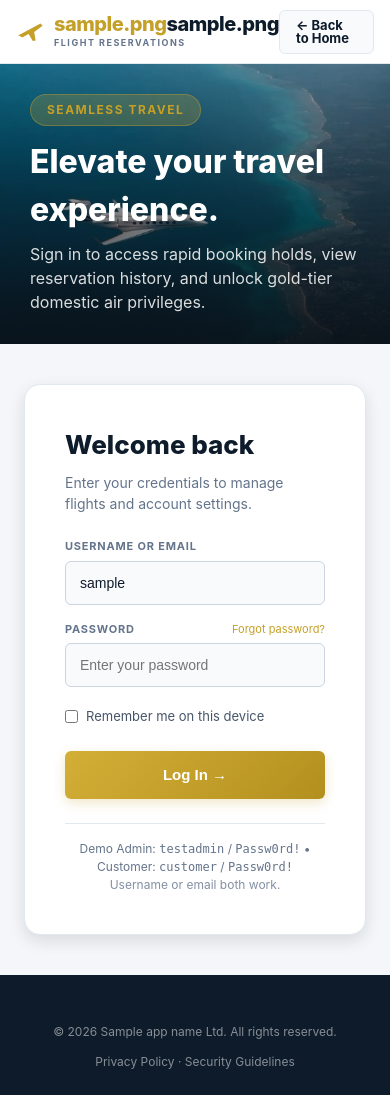
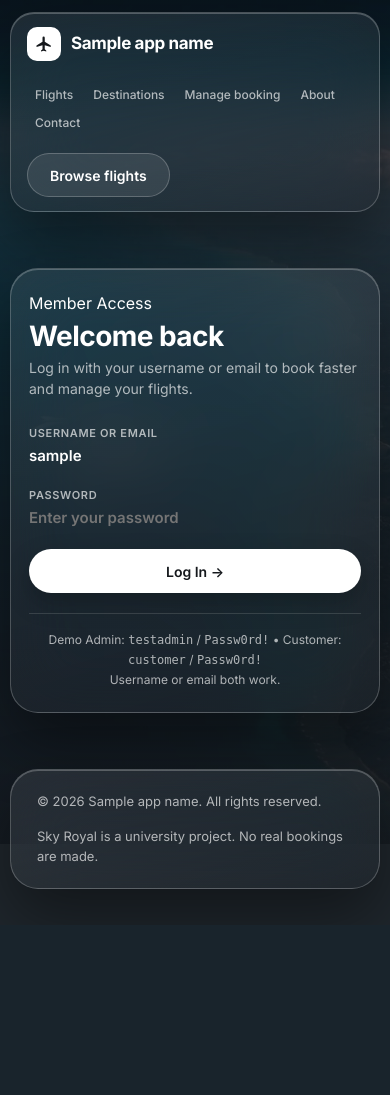
Before and after one commit to zennin7/flight-reservation-system, a Spring app: page /login in a window 390 px wide. After the commit the page ends 904 px from the top, so only its background shows below. Run offline with Thymeleaf, Linux system fonts and the light colour scheme; the template is opened without the code that fills it: most values are stand-ins (such as "Sample title", 1, 10 or a date in 2020); data that the repository does not hold is empty.

Commit message:
UI: glass login page, remove fake contacts, mobile layout, fix DOB/payment in web booking
Co-authored-by: SinikiweMasondo <osmasondo06@gmail.com>

Co-authored-by: ThelediMaluleka <theledimaluleka@gmail.com>

```diff
--- a/web/src/main/resources/public/css/style.css
+++ b/web/src/main/resources/public/css/style.css
@@ -1442,3 +1442,92 @@ a {
   border-color: var(--sv-red-status);
   background-color: var(--sv-red-bg);
 }
+
+@media (max-width: 640px) {
+  html, body {
+    overflow-x: hidden;
+    max-width: 100%;
+  }
+  .section {
+    padding-left: 12px;
+    padding-right: 12px;
+  }
+  .booking-checkout-container {
+    grid-template-columns: 1fr;
+    gap: 18px;
+  }
+  .cabin-container, .checkout-card, .flight-summary-bar {
+    max-width: 100%;
+    padding: 16px 12px;
+  }
+  .flight-summary-bar > div {
+    flex-direction: column;
+    align-items: flex-start !important;
+    gap: 8px;
+  }
+  .flight-summary-bar > div > div[style*="text-align: right"] {
+    text-align: left !important;
+  }
+}
+
+@media (max-width: 480px) {
+  .seat-row {
+    gap: 4px;
+  }
+  .seat-row-number {
+    width: 16px;
+    font-size: 11px;
+  }
+  .seat-aisle {
+    width: 10px;
+  }
+  .seat-badge {
+    width: 34px;
+    height: 34px;
+    font-size: 11px;
+  }
+}
+
+@media (max-width: 640px) {
+  *, *::before, *::after {
+    box-sizing: border-box;
+  }
+  html, body {
+    width: 100%;
+    max-width: 100vw;
+    overflow-x: hidden;
+  }
+  .section {
+    width: 100%;
+    max-width: 100vw;
+    padding: 12px 10px;
+    overflow-x: hidden;
+  }
+  .flight-summary-bar, .booking-checkout-container, .cabin-container, .checkout-card {
+    width: 100%;
+    max-width: 100%;
+    min-width: 0;
+  }
+  .flight-summary-bar h2 {
+    font-size: 16px !important;
+    word-break: break-word;
+  }
+}
+
+@media (max-width: 480px) {
+  .seat-badge {
+    width: 30px;
+    height: 30px;
+    font-size: 10px;
+  }
+  .seat-row {
+    gap: 3px;
+  }
+  .seat-aisle {
+    width: 8px;
+  }
+  .seat-row-number {
+    width: 14px;
+    font-size: 10px;
+  }
+}
--- a/web/src/main/resources/static/css/glass-web.css
+++ b/web/src/main/resources/static/css/glass-web.css
@@ -1062,3 +1062,62 @@ main, section, .glass-panel, .routes-panel, .routes-table-wrap {
         color: var(--glass-ink) !important;
     }
 }
+
+@media (max-width: 640px) {
+    html, body {
+        overflow-x: hidden;
+        max-width: 100%;
+    }
+    .page-shell {
+        width: 100%;
+        max-width: 100%;
+        overflow-x: hidden;
+    }
+    .nav-links {
+        flex-wrap: wrap;
+    }
+    .hero-eyebrow {
+        white-space: normal;
+        word-break: break-word;
+    }
+    .auth-card {
+        padding: 22px 18px;
+    }
+    .bp-header-card, .bp-main, .bp-stub {
+        padding: 18px;
+    }
+}
+
+@media (max-width: 640px) {
+    *, *::before, *::after {
+        box-sizing: border-box;
+    }
+    html, body {
+        width: 100%;
+        max-width: 100vw;
+        overflow-x: hidden;
+    }
+    .page-shell {
+        width: 100%;
+        max-width: 100vw;
+        padding: 12px 10px 36px;
+        overflow-x: hidden;
+    }
+    .floating-nav, .glass-panel, .auth-shell, .auth-card, .bp-wrap, .bp-header-card, .bp-ticket, .bp-main, .bp-stub {
+        width: 100%;
+        max-width: 100%;
+        min-width: 0;
+    }
+    .floating-nav nav {
+        width: 100%;
+        min-width: 0;
+    }
+    .nav-links {
+        flex-wrap: wrap;
+        width: 100%;
+    }
+    .nav-link {
+        font-size: 12px;
+        padding: 5px 8px;
+    }
+}
--- a/web/src/main/resources/templates/about.html
+++ b/web/src/main/resources/templates/about.html
@@ -163,9 +163,8 @@
       </div>
 
       <div class="footer-col">
-        <h5>Support</h5>
-        <p th:text="${'Email: ' + supportEmail}">support@skyroyal.com</p>
-        <p th:text="${'Toll-Free: ' + supportPhone}">0800 123 456</p>
+        <h5>Project Notice</h5>
+        <p>Sky Royal is a university project. No real bookings are made.</p>
       </div>
     </div>
 
--- a/web/src/main/resources/templates/flights.html
+++ b/web/src/main/resources/templates/flights.html
@@ -207,9 +207,8 @@
       </div>
 
       <div class="footer-col">
-        <h5>Support</h5>
-        <p th:text="${'Email: ' + supportEmail}">support@skyroyal.com</p>
-        <p th:text="${'Toll-Free: ' + supportPhone}">0800 123 456</p>
+        <h5>Project Notice</h5>
+        <p>Sky Royal is a university project. No real bookings are made.</p>
       </div>
     </div>
 
--- a/web/src/main/resources/templates/home.html
+++ b/web/src/main/resources/templates/home.html
@@ -284,8 +284,7 @@
     <footer class="glass-panel site-footer">
       <div>
         <strong th:text="${appName}">Sky Royal</strong> &middot;
-        <span th:text="${supportEmail}">support@skyroyal.com</span> &middot;
-        <span th:text="${supportPhone}">0800 123 456</span>
+        <span>Sky Royal is a university project. No real bookings are made.</span>
       </div>
       <div>Original website: Nikki and Thaledi. Integrated by David.</div>
     </footer>
--- a/web/src/main/resources/templates/login.html
+++ b/web/src/main/resources/templates/login.html
@@ -3,121 +3,86 @@
 <head>
   <meta charset="UTF-8">
   <meta name="viewport" content="width=device-width, initial-scale=1, viewport-fit=cover">
-  <title th:text="${appName + ' – Sign In'}">Sky Royal – Sign In</title>
-  <link rel="stylesheet" href="/css/style.css">
+  <title th:text="${appName + ' – Log In'}">Sky Royal – Log In</title>
+  <link rel="preconnect" href="https://fonts.googleapis.com">
+  <link rel="preconnect" href="https://fonts.gstatic.com" crossorigin>
+  <link href="https://fonts.googleapis.com/css2?family=Inter:wght@400;500;600;700&display=swap" rel="stylesheet">
+  <link rel="stylesheet" href="/css/glass-web.css">
 </head>
 <body>
+  <div class="glass-backdrop" aria-hidden="true"></div>
+  <div class="glass-backdrop-scrim" aria-hidden="true"></div>
 
-  <!-- ================================================================= -->
-  <!-- Navigation Bar (Shared Component)                                 -->
-  <!-- ================================================================= -->
-  <header class="site-header">
-    <div class="header-container">
-      <a href="/" class="brand-logo">
-        <svg class="brand-icon" viewBox="0 0 40 32">
-          <path d="M3 21 L35 4 L38 7 L26 16 L28 28 L24 29 L18 19 L9 24 L6 22 Z"/>
-        </svg>
-        <div>
-          <div class="brand-name">
-            <span class="logo-sky" th:text="${logoPrefix}">Sky</span><span class="logo-voyage" th:text="${logoSuffix}">Voyage</span>
-          </div>
-          <div class="brand-tagline">Flight Reservations</div>
-        </div>
+  <div class="page-shell">
+    <header class="glass-panel floating-nav">
+      <a href="/" class="nav-brand">
+        <span class="nav-brand-badge" aria-hidden="true">
+          <svg viewBox="0 0 24 24"><path d="M21 16v-2l-8-5V3.5a1.5 1.5 0 0 0-3 0V9l-8 5v2l8-2.5V19l-2 1.5V22l3.5-1 3.5 1v-1.5L13 19v-5.5l8 2.5z"/></svg>
+        </span>
+        <span th:text="${appName}">Sky Royal</span>
       </a>
 
+      <nav aria-label="Primary navigation">
         <ul class="nav-links">
-        <li><a href="/" class="nav-link">Home</a></li>
           <li><a href="/flights" class="nav-link">Flights</a></li>
+          <li><a href="/#destinations" class="nav-link">Destinations</a></li>
+          <li><a href="/confirmation" class="nav-link">Manage booking</a></li>
           <li><a href="/about" class="nav-link">About</a></li>
           <li><a href="/contact" class="nav-link">Contact</a></li>
         </ul>
+      </nav>
 
-      <div class="nav-actions">
-        <a href="/" class="btn btn-secondary btn-sm">&larr; Back to Home</a>
-      </div>
+      <div class="nav-auth">
+        <a href="/flights" class="btn-pill btn-translucent">Browse flights</a>
       </div>
     </header>
 
     <main>
-    <!-- =============================================================== -->
-    <!-- Split Photographic Layout (Conforms to ELEVATE_SPEC Screen 02)  -->
-    <!-- =============================================================== -->
-    <div class="login-split-container">
-      <!-- Left Column: Scenic South Africa Photo Split -->
-      <div class="login-side-photo">
-        <div class="login-side-overlay"></div>
-        <div class="login-side-caption">
-          <div class="hero-badge" style="background: rgba(197, 160, 40, 0.25); border-color: rgba(197, 160, 40, 0.4); margin-bottom: 12px;">
-            Seamless Travel
-          </div>
-          <h2>Elevate your travel experience.</h2>
-          <p>
-            Sign in to access rapid booking holds, view reservation history, and unlock gold-tier domestic air privileges.
-          </p>
-        </div>
+      <div class="auth-shell">
+        <section class="glass-panel auth-card" aria-label="Sign in">
+          <div>
+            <span class="eyebrow">Member Access</span>
+            <h1 class="auth-title">Welcome back</h1>
+            <p class="auth-sub">Log in with your username or email to book faster and manage your flights.</p>
           </div>
 
-      <!-- Right Column: Authentication Card Form -->
-      <div class="login-side-form-col">
-        <div class="auth-card">
-          <h2>Welcome back</h2>
-          <p class="auth-lead">Enter your credentials to manage flights and account settings.</p>
-
-          <!-- Error Alert if Authentication Fails -->
-          <div th:if="${loginError != null}" class="alert-error" th:text="${loginError}">
-            Incorrect username or password.
+          <div th:if="${loginError != null}" class="auth-error" role="alert">
+            <span th:text="${loginError}">Incorrect username or password.</span>
           </div>
 
-          <form action="/login" method="POST">
-            <!-- CSRF Token (Mandatory) -->
+          <form action="/login" method="POST" class="auth-form">
             <input type="hidden" name="csrf_token" th:value="${csrf_token}">
 
-            <div class="form-group" style="margin-bottom: 16px;">
-              <label for="uName">Username or Email</label>
-              <input type="text" id="uName" name="username" class="form-input"
-                     placeholder="e.g. admin or testuser" required
+            <div class="field-group">
+              <label for="uName" class="field-label">Username or Email</label>
+              <input type="text" id="uName" name="username" class="field-control"
+                     placeholder="e.g. customer or customer@example.com" required
                      th:value="${username != null ? username : ''}">
             </div>
 
-            <div class="form-group" style="margin-bottom: 20px;">
-              <div style="display: flex; justify-content: space-between; align-items: center;">
-                <label for="uPass" style="margin-bottom: 0;">Password</label>
-                <a href="#" style="font-size: 11px; color: var(--sv-gold-primary); text-decoration: none;">Forgot password?</a>
-              </div>
-              <input type="password" id="uPass" name="password" class="form-input"
+            <div class="field-group">
+              <label for="uPass" class="field-label">Password</label>
+              <input type="password" id="uPass" name="password" class="field-control"
                      placeholder="Enter your password" required>
             </div>
 
-            <div style="display: flex; align-items: center; gap: 8px; margin-bottom: 24px; font-size: 13px; color: var(--sv-text-secondary);">
-              <input type="checkbox" id="rememberMe" style="accent-color: var(--sv-gold-primary);">
-              <label for="rememberMe" style="font-size: 13px; text-transform: none; letter-spacing: 0; color: inherit; cursor: pointer;">
-                Remember me on this device
-              </label>
-            </div>
-
-            <button type="submit" class="btn btn-primary btn-block" style="height: 48px; font-size: 15px;">
+            <button type="submit" class="btn-pill btn-white" style="width: 100%; margin-top: 6px;">
               Log In &rarr;
             </button>
           </form>
 
-          <div style="margin-top: 24px; padding-top: 16px; border-top: 1px solid var(--sv-border); text-align: center; font-size: 12px; color: var(--sv-muted);">
+          <div class="auth-demo-box">
             Demo Admin: <code>testadmin</code> / <code>Passw0rd!</code> &bull; Customer: <code>customer</code> / <code>Passw0rd!</code><br>
-            <span style="opacity: 0.8;">Username or email both work.</span>
+            <span>Username or email both work.</span>
           </div>
-        </div>
-      </div>
+        </section>
       </div>
     </main>
 
-  <!-- ================================================================= -->
-  <!-- Footer                                                            -->
-  <!-- ================================================================= -->
-  <footer class="site-footer">
-    <div class="footer-bottom" style="border-top: none; padding-top: 0;">
-      <div>&copy; 2026 <span th:text="${appName}">Sky Royal</span> Ltd. All rights reserved.</div>
-      <div>Privacy Policy &middot; Security Guidelines</div>
+    <footer class="glass-panel site-footer">
+      <div>&copy; 2026 <span th:text="${appName}">Sky Royal</span>. All rights reserved.</div>
+      <div>Sky Royal is a university project. No real bookings are made.</div>
+    </footer>
   </div>
-  </footer>
-
 </body>
 </html>
```
Also changed, not shown: web/src/main/java/com/group2/flightres/web/WebController.java (+23 -0 lines), web/src/main/resources/templates/contact.html (+5 -14 lines), web/src/main/resources/templates/seats.html (+13 -6 lines), 1 other file. Lines whose indentation alone changed are shown as unchanged.
